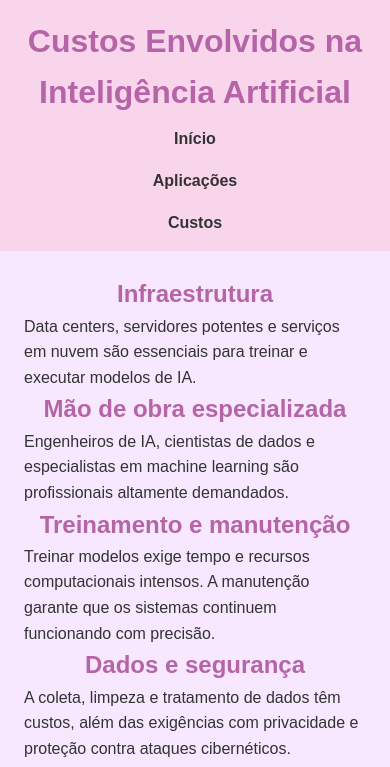
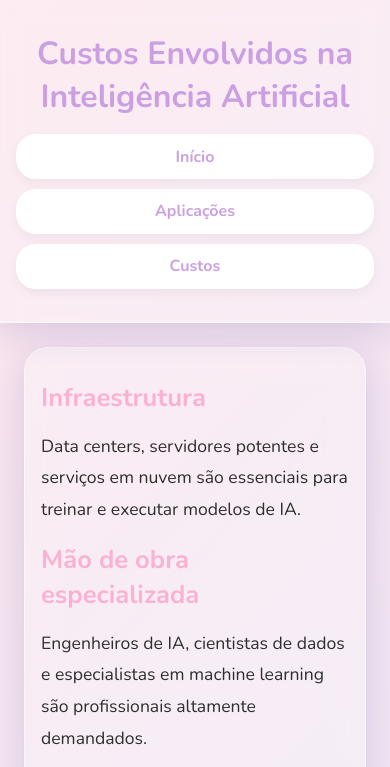
Before and after one commit to Kath-daiane/HTML-CSS, a plain HTML site: page Flexbox/custos.html in a window 390 px wide. Shown: the top 767 px of the page. Drawn offline with nearby package versions, Linux system fonts and the light colour scheme.

Commit message:
adiciona estilos CSS para layout responsivo e design moderno, incluindo variáveis de cores e animações

```diff
--- a/Flexbox/estilo.css
+++ b/Flexbox/estilo.css
@@ -1,3 +1,16 @@
+@import url('https://fonts.googleapis.com/css2?family=Nunito:wght@400;700&display=swap');
+
+:root {
+  --rosa: #fbb1d3;
+  --lilas: #cba0e3;
+  --branco: #ffffffcc;
+  --fundo: linear-gradient(135deg, #fce4ec, #e6e6fa);
+  --vidro: rgba(255, 255, 255, 0.3);
+  --borda: rgba(255, 255, 255, 0.4);
+  --texto: #2e2e2e;
+  --sombra: 0 8px 32px rgba(31, 38, 135, 0.15);
+}
+
 * {
   margin: 0;
   padding: 0;
@@ -5,72 +18,151 @@
 }
 
 body {
-    font-family: Arial, sans-serif;
-    line-height: 1.6;
-    background-color: #fceeff; /* lavanda claro */
-    color: #333;
+  font-family: 'Nunito', sans-serif;
+  background: var(--fundo);
+  min-height: 100vh;
   display: flex;
   flex-direction: column;
-    min-height: 100vh;
+  color: var(--texto);
+  overflow-x: hidden;
 }
 
-  header, footer {
-    background-color: #f9d5ec; /* rosa pastel */
-    color: #333;
-    padding: 1rem;
+/* HEADER GLASS */
+header {
+  backdrop-filter: blur(12px);
+  background-color: var(--vidro);
+  border-bottom: 2px solid var(--borda);
+  padding: 2rem 1rem;
   text-align: center;
+  box-shadow: var(--sombra);
+  position: sticky;
+  top: 0;
+  z-index: 100;
+}
+
+header h1 {
+  font-size: 2.8rem;
+  color: var(--lilas);
+  font-weight: 700;
+  margin-bottom: 1rem;
 }
 
 nav {
   display: flex;
   justify-content: center;
+  flex-wrap: wrap;
   gap: 1rem;
-    flex-wrap: wrap;
-    margin-top: 0.5rem;
 }
 
 nav a {
-    color: #333;
+  background: white;
+  color: var(--lilas);
+  font-weight: 600;
+  padding: 0.6rem 1.2rem;
+  border-radius: 20px;
   text-decoration: none;
-    font-weight: bold;
+  border: 2px solid transparent;
+  transition: all 0.3s ease;
+  box-shadow: 0 4px 12px rgba(0,0,0,0.05);
 }
 
-  main {
-    flex: 1;
-    padding: 1.5rem;
-    background-color: #f7e7ff; /* lavanda pastel */
+nav a:hover {
+  background-color: var(--lilas);
+  color: white;
+  border-color: var(--rosa);
+  transform: scale(1.05);
 }
 
-  .container {
-    max-width: 1200px;
-    margin: 0 auto;
+/* MAIN CONTAINER */
+main.container {
+  flex: 1;
+  max-width: 1100px;
+  margin: 3rem auto;
+  padding: 2rem;
+  background: var(--vidro);
+  border: 1px solid var(--borda);
+  border-radius: 24px;
+  box-shadow: var(--sombra);
+  backdrop-filter: blur(16px);
+  animation: fadeIn 0.6s ease-in-out;
 }
 
 .flex-columns {
   display: flex;
   flex-wrap: wrap;
   gap: 2rem;
+  justify-content: space-between;
+  align-items: center;
 }
 
 .flex-columns > div {
   flex: 1;
-    min-width: 300px;
+  min-width: 280px;
 }
 
-  img, svg {
-    max-width: 100%;
-    height: auto;
+/* TEXT STYLES */
+main h2 {
+  color: var(--rosa);
+  font-size: 1.6rem;
+  margin-top: 1rem;
 }
 
-  h1, h2 {
-    text-align: center;
-    color: #b565a7; /* lavanda escuro */
+main p {
+  font-size: 1.1rem;
+  line-height: 1.8;
+  margin: 1rem 0;
 }
 
+/* IMAGE STYLES */
+.flex-columns img {
+  width: 100%;
+  border-radius: 20px;
+  box-shadow: 0 6px 20px rgba(0, 0, 0, 0.1);
+  transition: transform 0.4s ease;
+}
+
+.flex-columns img:hover {
+  transform: scale(1.03);
+}
+
+/* FOOTER */
+footer {
+  margin-top: 3rem;
+  padding: 1.5rem;
+  text-align: center;
+  background: var(--vidro);
+  color: var(--texto);
+  border-top: 1px solid var(--borda);
+  backdrop-filter: blur(10px);
+  font-size: 0.95rem;
+}
+
+/* ANIMATIONS */
+@keyframes fadeIn {
+  from {
+    opacity: 0;
+    transform: translateY(30px);
+  }
+  to {
+    opacity: 1;
+    transform: translateY(0);
+  }
+}
+
+/* RESPONSIVO */
 @media (max-width: 768px) {
+  header h1 {
+    font-size: 2rem;
+  }
+
   nav {
     flex-direction: column;
-      align-items: center;
+    gap: 0.6rem;
+  }
+
+  main.container {
+    margin: 1.5rem;
+    padding: 1rem;
   }
 
   .flex-columns {
```
Lines whose indentation alone changed are shown as unchanged.
